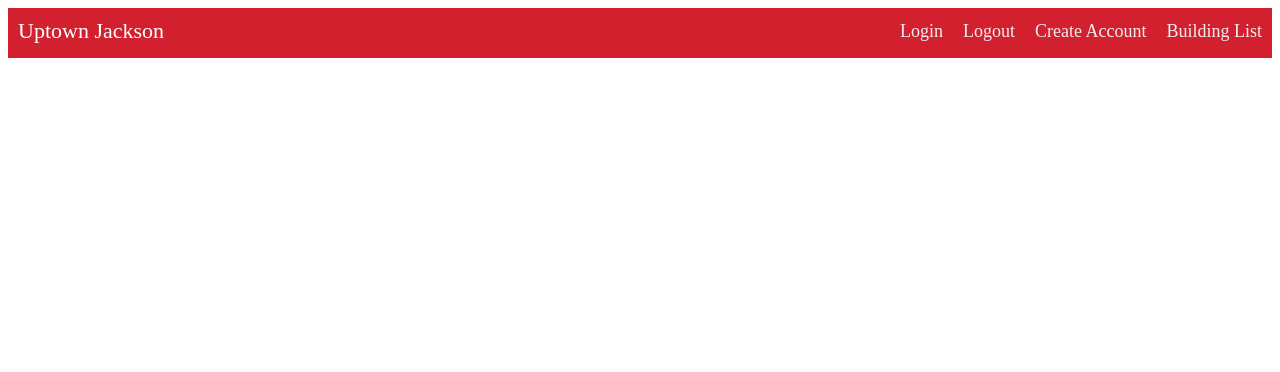
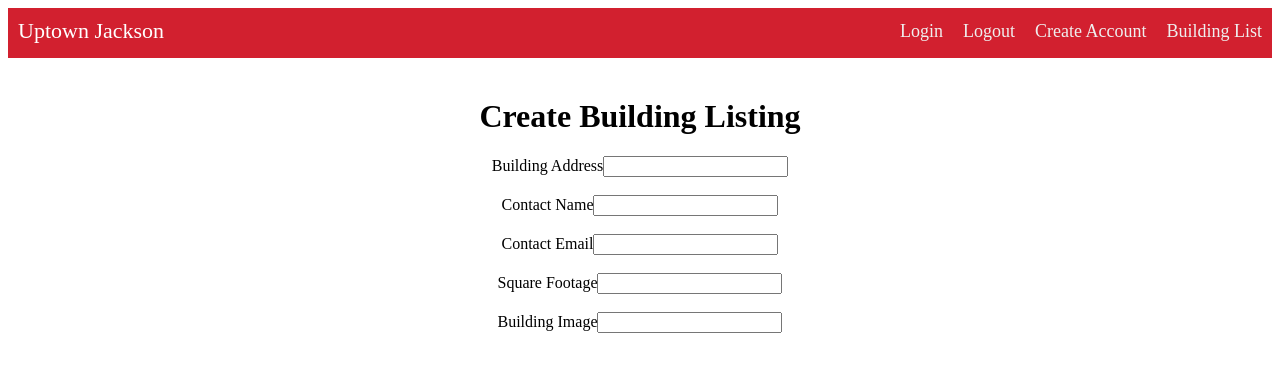
Before and after one commit to tguardado1994/uptown-jackson, an Angular app: page /create-building in a window 1280 px wide. Before the commit this address led to /. Shown: the top 372 px of the page. Built offline with nearby package versions, Linux system fonts and the light colour scheme.

Commit message:
updated components
updated login/sign up pages
made the building form

```diff
--- a/src/app/app-routing.module.ts
+++ b/src/app/app-routing.module.ts
@@ -2,6 +2,7 @@ import { NgModule } from '@angular/core';
 import { RouterModule, Routes } from '@angular/router';
 import { LoginComponent } from './auth/login/login/login.component';
 import { SignupComponent } from './auth/signup/signup/signup.component';
+import { BulidingFormComponent } from './buliding-form/buliding-form.component';
 
 
 const routes: Routes = [
@@ -13,6 +14,10 @@ const routes: Routes = [
   {
     path: "signup",
     component: SignupComponent
+  },
+  {
+    path: "create-building",
+    component: BulidingFormComponent
   }
 ]
 
--- a/src/app/app.module.ts
+++ b/src/app/app.module.ts
@@ -1,11 +1,13 @@
 import { NgModule } from '@angular/core';
 import { BrowserModule } from '@angular/platform-browser';
+import { ReactiveFormsModule } from '@angular/forms';
 
 import { AppComponent } from './app.component';
 import { AppRoutingModule } from './app-routing.module';
 import { NaviComponent } from './shared/navi/navi.component';
 import { SignupComponent } from './auth/signup/signup/signup.component';
 import { LoginComponent } from './auth/login/login/login.component';
+import { BulidingFormComponent } from './buliding-form/buliding-form.component';
 
 
 @NgModule({
@@ -14,12 +16,14 @@ import { LoginComponent } from './auth/login/login/login.component';
     NaviComponent,
     SignupComponent,
     LoginComponent,
+    BulidingFormComponent,
 
   ],
 
   imports: [
     BrowserModule,
-    AppRoutingModule
+    AppRoutingModule,
+    ReactiveFormsModule
   ],
   providers: [],
   bootstrap: [AppComponent]
--- a/src/app/auth/login/login/login.component.html
+++ b/src/app/auth/login/login/login.component.html
@@ -1,10 +1,10 @@
 <h1>Login</h1>
-<form>
+<form formGroup]="loginForm" >
   <label for="email">Email:</label>
-  <input type="email" id="email" name="email"><br><br>
+  <input type="email" class="form-control" id="email" formControlName="email" ><br><br>
 
   <label for="password">Password:</label>
-  <input type="password" id="password" name="password"><br><br>
+  <input type="password"class="form-control"  id="password" formControlName="password" ><br><br>
 
   <input type="submit" value="Submit">
   <div><p class="text-center">Don't have an account? <a routerLink="/signup">Create Account</a></p></div>
--- a/src/app/auth/login/login/login.component.ts
+++ b/src/app/auth/login/login/login.component.ts
@@ -1,4 +1,5 @@
 import { Component, OnInit } from '@angular/core';
+import { FormControl, FormGroup } from '@angular/forms';
 
 @Component({
   selector: 'app-login',
@@ -7,6 +8,12 @@ import { Component, OnInit } from '@angular/core';
 })
 export class LoginComponent implements OnInit {
 
+  loginForm = new FormGroup({
+    email: new FormControl(''),
+    password: new FormControl(''),
+  })
+
+
   constructor() { }
 
   ngOnInit(): void {
--- a/src/app/auth/signup/signup/signup.component.html
+++ b/src/app/auth/signup/signup/signup.component.html
@@ -1,19 +1,19 @@
 <h1>Create Account</h1>
-<form>
+<form [formGroup]="signupForm">
   <label for="name">First Name</label>
-  <input type="text" id="name" name="name"><br><br>
+  <input type="text" class="form-control" id="first_name" formControlName="first_name"><br><br>
 
   <label for="name">Last Name</label>
-  <input type="text" id="name" name="name"><br><br>
+  <input type="text"class="form-control" id="last_name" formControlName="last_name" ><br><br>
 
   <label for="email">Email</label>
-  <input type="email" id="email" name="email"><br><br>
+  <input type="email" class="form-control" id="email" formControlName="email" ><br><br>
 
   <label for="password">Password</label>
-  <input type="password" id="password" name="password"><br><br>
+  <input type="password" class="form-control"  id="password" formControlName="password"><br><br>
 
   <label for="password">Password Confirmation</label>
-  <input type="password" id="password" name="password"><br><br>
+  <input type="password" lass="form-control"  id="password_confirmation" formControlName="password_confirmation"><br><br>
 
   <input type="submit" value="Submit">
   <div><p class="text-center">Already have an account? <a routerLink="/login">Login</a></p></div>
--- a/src/app/auth/signup/signup/signup.component.ts
+++ b/src/app/auth/signup/signup/signup.component.ts
@@ -1,4 +1,5 @@
 import { Component, OnInit } from '@angular/core';
+import { FormGroup, FormControl } from '@angular/forms';
 
 @Component({
   selector: 'app-signup',
@@ -7,6 +8,16 @@ import { Component, OnInit } from '@angular/core';
 })
 export class SignupComponent implements OnInit {
 
+  signupForm = new FormGroup({
+    email: new FormControl(''),
+    first_name: new FormControl(''),
+    last_name: new FormControl(''),
+    password: new FormControl(''),
+    password_confirmation: new FormControl('')
+  })
+
+
+
   constructor() { }
 
   ngOnInit(): void {
--- /dev/null
+++ b/src/app/buliding-form/buliding-form.component.css
@@ -0,0 +1,7 @@
+h1{
+  text-align: center;
+  margin-top: 40px;
+}
+form {
+  text-align: center;
+}
--- /dev/null
+++ b/src/app/buliding-form/buliding-form.component.html
@@ -0,0 +1,21 @@
+<h1>Create Building Listing</h1>
+
+<form [formGroup]="buildingFormGroup">
+  <label>Building Address</label>
+  <input type= "text" class="form-control" formControlName="address"><br><br>
+
+  <label>Contact Name</label>
+  <input type="text" class="form-control" formControlName="contact"><br><br>
+
+
+  <label>Contact Email</label>
+  <input type="text" class="form-control" formControlName="email"><br><br>
+
+
+  <label>Square Footage</label>
+  <input type="text" class="form-control" formControlName="square_footage"><br><br>
+
+  <label>Building Image</label>
+  <input type="text" class="form-control" formControlName="image_path">
+
+</form>
--- /dev/null
+++ b/src/app/buliding-form/buliding-form.component.ts
@@ -0,0 +1,26 @@
+import { Component, OnInit } from '@angular/core';
+import { FormGroup, FormControl } from '@angular/forms';
+
+@Component({
+  selector: 'app-buliding-form',
+  templateUrl: './buliding-form.component.html',
+  styleUrls: ['./buliding-form.component.css']
+})
+export class BulidingFormComponent implements OnInit {
+
+  buildingFormGroup = new FormGroup({
+    address: new FormControl(''),
+    contact: new FormControl(''),
+    image_path: new FormControl(''),
+    email: new FormControl(''),
+    square_footage: new FormControl('')
+  })
+
+
+
+  constructor() { }
+
+  ngOnInit(): void {
+  }
+
+}
```
Also changed, not shown: 1 other file (tests, documents, lock files or other folders).
